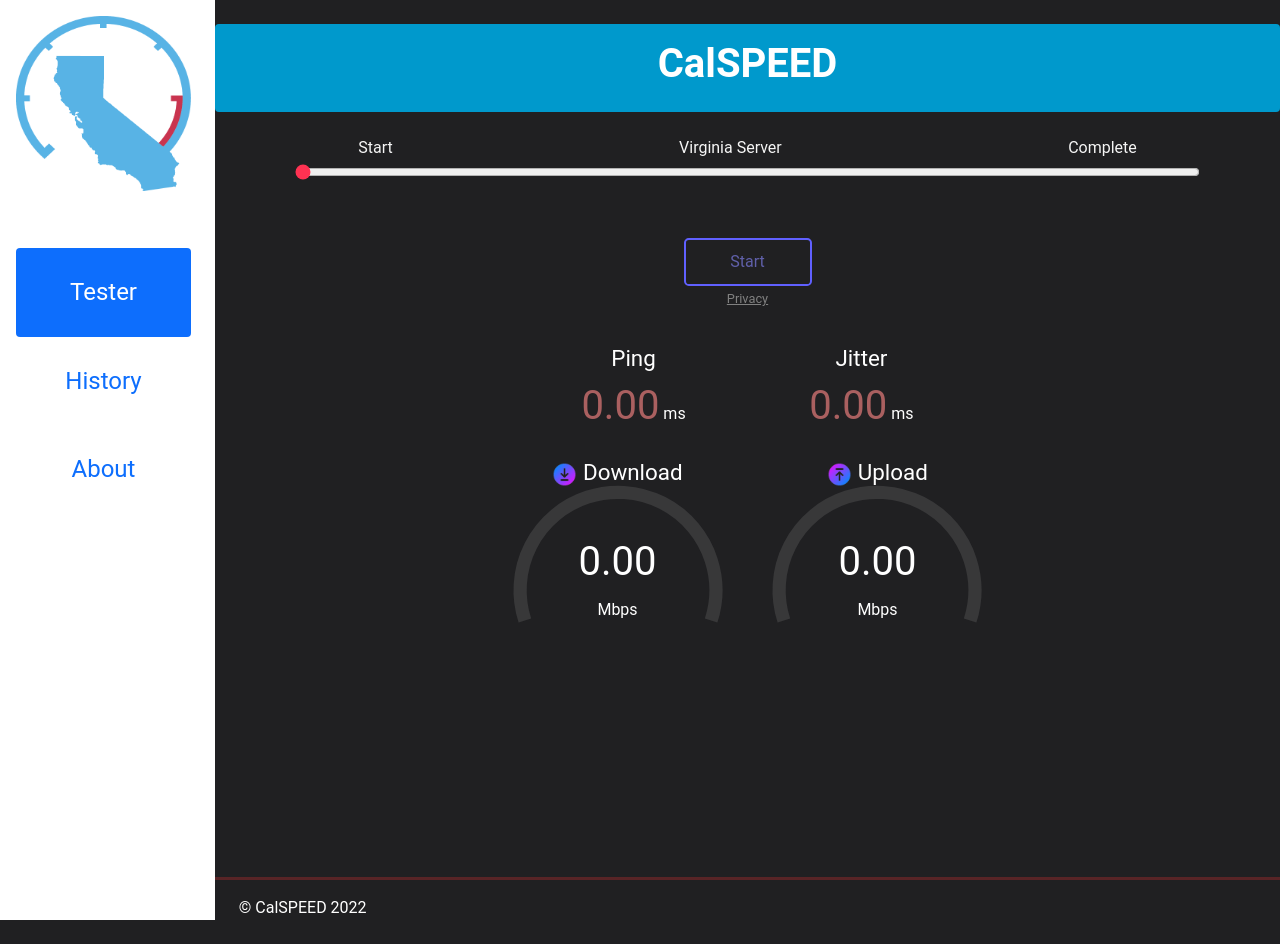
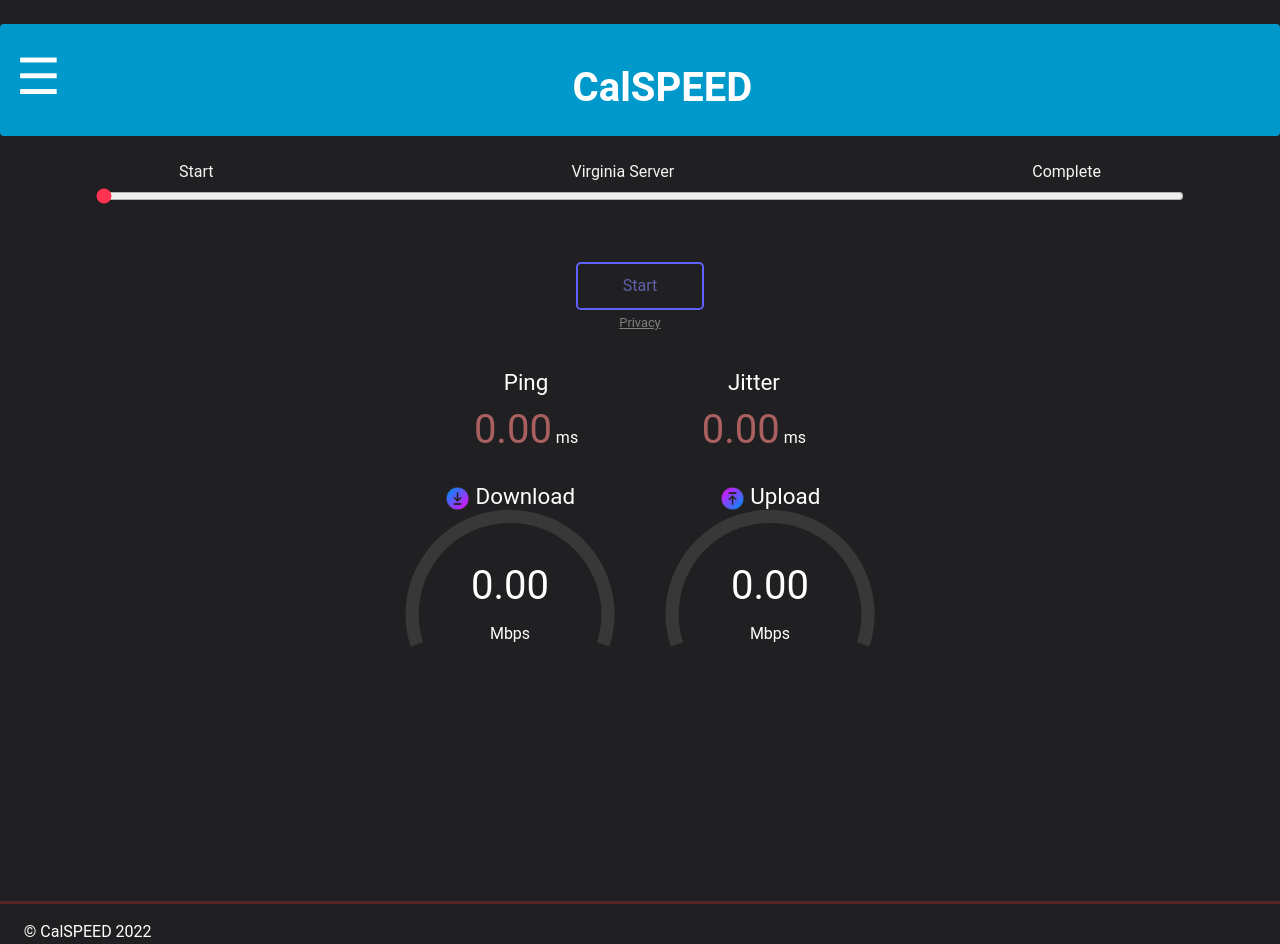
Before and after one commit to parw8649/CalSPEED-Web-Application, a PHP site: page /homepage.html in a window 1280 px wide. Before the commit the page ends 920 px from the top, so only its background shows below. Run offline with PHP 8.4, Linux system fonts and the light colour scheme.

Commit message:
Added new UI changes & bug fixes

```diff
--- a/backend/getHistory.php
+++ b/backend/getHistory.php
@@ -28,7 +28,7 @@
      }
     } else {
         echo "<tr>
-                <td colspan='9'>No Data Found</td>
+                <td colspan='10'>No Data Found</td>
             </tr>";
     }
 }
--- a/css/homepage.css
+++ b/css/homepage.css
@@ -29,11 +29,6 @@
     text-align: center;
 }
 
-.nav-link {
-    padding: 15%;
-    font-size: x-large;
-}
-
 #aboutCalspeed {
     text-align: justify;
 }
@@ -41,3 +36,49 @@
 #contentTitle {
     background-color: #0099cc;
 }
+
+.nav-link {
+    padding: 8%;
+    font-size: x-large;
+}
+
+.overlay {
+    height: 100%;
+    width: 0;
+    position: fixed;
+    z-index: 1;
+    top: 0;
+    left: 0;
+    background-color: rgba(255,255,255,1);
+    overflow-x: hidden;
+    transition: 0.5s;
+  }
+
+  .overlay a {
+    padding: 4px;
+    text-decoration: none;
+    font-size: 36px;
+    color: #818181;
+    display: block;
+    transition: 0.3s;
+  }
+
+  .overlay a:hover, .overlay a:focus {
+    color: #202022;
+  }
+
+  .overlay .closebtn {
+    position: absolute;
+    top: 0px;
+    right: 5px;
+    font-size: 30px;
+  }
+
+  @media screen and (max-height: 1000px) {
+    .overlay a {font-size: 20px}
+    .overlay .closebtn {
+    font-size: 40px;
+    top: 1px;
+    right: 10px;
+    }
+  }
--- a/css/speedtest.css
+++ b/css/speedtest.css
@@ -1,7 +1,7 @@
 
 html,body{
     border:none; padding:0; margin:0;
-    background:#FFFFFF;
+    background:#202022;
     color:#FFFFFF;
 }
 body{
--- a/homepage.html
+++ b/homepage.html
@@ -15,12 +15,19 @@
 <body>
 <!-- body content -->
 <div class="d-flex">
-	<div class="nav flex-column nav-pills me-2 p-3" id="v-pills-tab" role="tablist" aria-orientation="vertical">
-		<img src = "/images/logo-big-calspeed.png" height="175" width="175" alt="Calspeed_logo"><br>
+	<div class="nav flex-column nav-pills overlay" id="v-pills-tab" role="tablist" aria-orientation="vertical">
+		<a href="javascript:void(0)" class="closebtn" onclick="closeNav()">&times;</a>
+		<br>
+		<span>
+			<img src = "/images/logo-big-calspeed.png" height="165" width="165" alt="Calspeed_logo"><br>
+		</span><br>
 		<hr>
-		<button class="nav-link active" id="v-pills-tester-tab" data-bs-toggle="pill" data-bs-target="#v-pills-tester" type="button" role="tab" aria-controls="v-pills-tester" aria-selected="true">Tester</button>
-		<button class="nav-link" id="v-pills-history-tab" data-bs-toggle="pill" data-bs-target="#v-pills-history" type="button" role="tab" aria-controls="v-pills-history" aria-selected="false">History</button>
-		<button class="nav-link" id="v-pills-about-tab" data-bs-toggle="pill" data-bs-target="#v-pills-about" type="button" role="tab" aria-controls="v-pills-about" aria-selected="false">About</button>
+		<button class="nav-link active" id="v-pills-tester-tab" data-bs-toggle="pill" data-bs-target="#v-pills-tester"
+			type="button" role="tab" aria-controls="v-pills-tester" aria-selected="true" onclick="closeNav()">Tester</button>
+		<button class="nav-link" id="v-pills-history-tab" data-bs-toggle="pill" data-bs-target="#v-pills-history"
+			type="button" role="tab" aria-controls="v-pills-history" aria-selected="false" onclick="closeNav()">History</button>
+		<button class="nav-link" id="v-pills-about-tab" data-bs-toggle="pill" data-bs-target="#v-pills-about"
+			type="button" role="tab" aria-controls="v-pills-about" aria-selected="false" onclick="closeNav()">About</button>
 		<!--
 			<button class="nav-link" id="v-pills-settings-tab" data-bs-toggle="pill" data-bs-target="#v-pills-settings" type="button" role="tab" aria-controls="v-pills-settings" aria-selected="false">Settings</button>
 		-->
@@ -28,7 +35,13 @@
 	<div class="tab-content" id="v-pills-tabContent">
 		<!-- Tester tab -->
 		<div class="tab-pane fade show active" id="v-pills-tester" role="tabpanel" aria-labelledby="v-pills-tester-tab">
-			<div class="mt-4 p-3 text-white rounded" id="contentTitle"><h1><strong>CalSPEED</strong></h1></div><br>
+			<div class="mt-4 p-3 text-white rounded" id="contentTitle">
+				<div class="d-none d-xl-block d-xxl-block"
+				style="font-size:50px;cursor:pointer;float: left;" onclick="openNav()">
+					&#9776;
+				</div>&nbsp;
+				<h1><strong>CalSPEED</strong></h1>
+			</div><br>
 			<div class="status-slider">
 				<datalist id="tickmarks">
 					<option value="start" label="Start"></option>
@@ -75,7 +88,7 @@
 								<div class="unit">Mbps</div>
 							</div>
 						</div><br>
-						<div id="ipArea" style="display:none">
+						<div id="ipArea" class="d-none">
 							<span><img src="images/server_img.png" height="25" width="25">  Virginia Server</span><br>
 							<img src="images/profile.png" height="29" width="29"><span id="ip"></span>
 						</div>
@@ -128,7 +141,10 @@
 		</div>
 		<!-- History tab -->
 		<div class="tab-pane fade" id="v-pills-history" role="tabpanel" aria-labelledby="v-pills-history-tab">
-			<div class="mt-4 p-3 text-white rounded" id="contentTitle"><h1><strong>CalSPEED History</strong></h1></div><br>
+			<div class="mt-4 p-3 text-white rounded" id="contentTitle">
+				<div style="font-size:50px;cursor:pointer;float: left;" onclick="openNav()">&#9776;</div>&nbsp;
+				<h1><strong>CalSPEED History</strong></h1>
+			</div><br>
 			<div class="table-responsive">
 				<table class="table table-striped table-dark table-hover">
 					<thead class="table table-striped table-dark table-hover">
@@ -167,7 +183,10 @@
 		</div>
 		<!-- About tab -->
 		<div class="tab-pane fade" id="v-pills-about" role="tabpanel" aria-labelledby="#v-pills-about-tab">
-			<div class="mt-4 p-3 text-white rounded" id="contentTitle"><h1><strong>About CalSPEED</strong></h1></div>
+			<div class="mt-4 p-3 text-white rounded" id="contentTitle">
+				<div style="font-size:50px;cursor:pointer;float: left;" onclick="openNav()">&#9776;</div>&nbsp;
+				<h1><strong>About CalSPEED</strong></h1>
+			</div>
 			<div class="container">
 				<div class="row">
 					<div class="col-lg-2"></div>
--- a/js/homepage.js
+++ b/js/homepage.js
@@ -53,13 +53,14 @@
 		s.abort();
 		data=null;
 		I("startStopBtn").className="";
-		$("ipArea").hide();
+		I("ipArea").className="d-none";
 		initUI();
 	}else{
 		//test is not running, begin
 		I("customRange3").value="1";
 		I("startStopBtn").className="running";
 		I("shareArea").style.display="none";
+		I("ipArea").className="d-block";
 		s.onupdate=function(data){
 			I("customRange3").value="6";
             uiData=data;
@@ -92,7 +93,6 @@
 	if(!forced&&s.getState()!=3) return;
 	if(uiData==null) return;
 	var status=uiData.testState;
-	I("ipArea").style.display="block";
 	I("ip").textContent=uiData.clientIp;
 	I("dlText").textContent=(status==1&&uiData.dlStatus==0)?"...":format(uiData.dlStatus);
 	drawMeter(I("dlMeter"),mbpsToAmount(Number(uiData.dlStatus*(status==1?oscillate():1))),meterBk,dlColor,Number(uiData.dlProgress),progColor);
@@ -134,3 +134,11 @@
 	  }
   });
 });
+
+function openNav() {
+	document.getElementById("v-pills-tab").style.width = "13%";
+}
+
+function closeNav() {
+	document.getElementById("v-pills-tab").style.width = "0%";
+}
```
